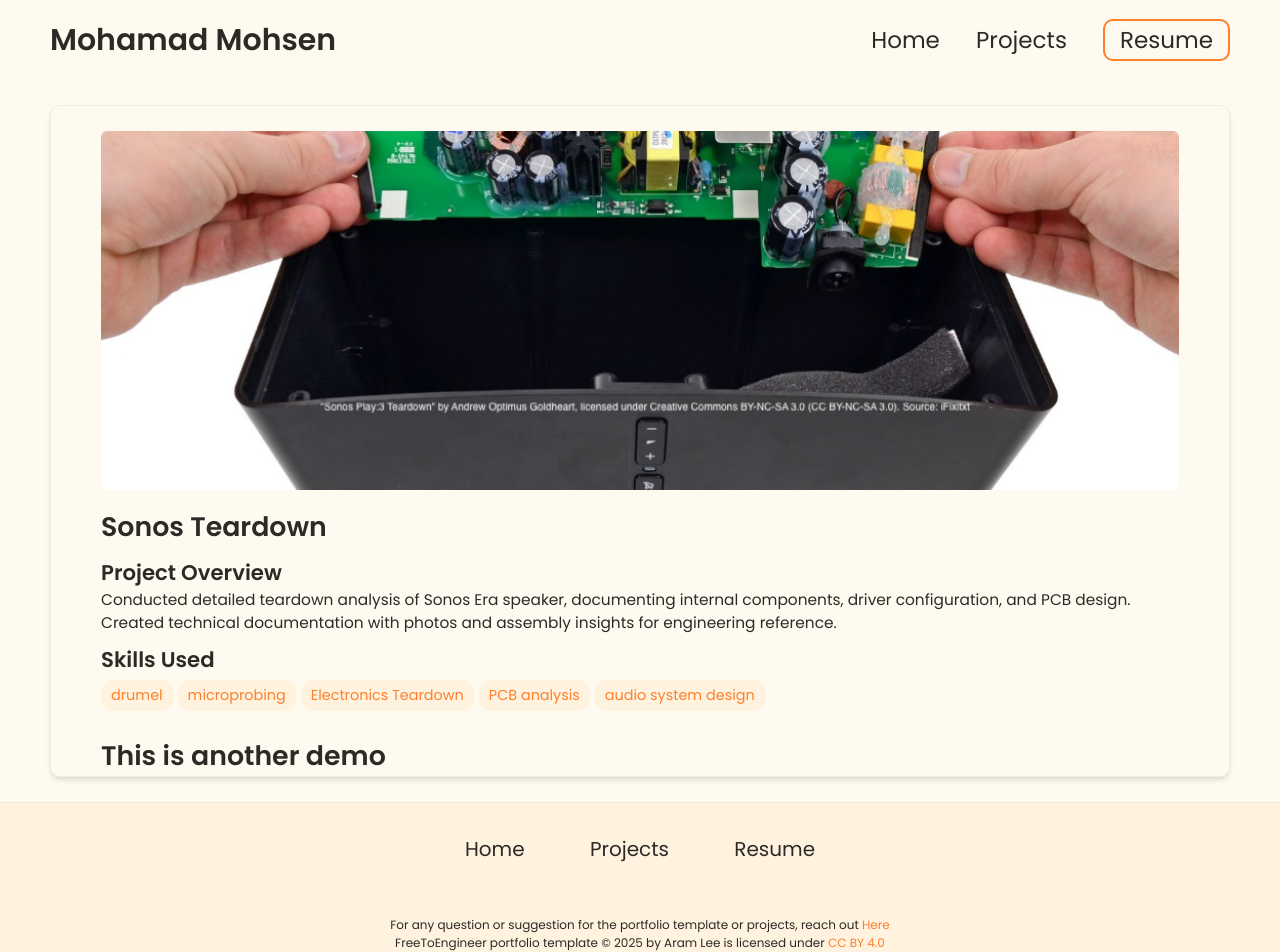
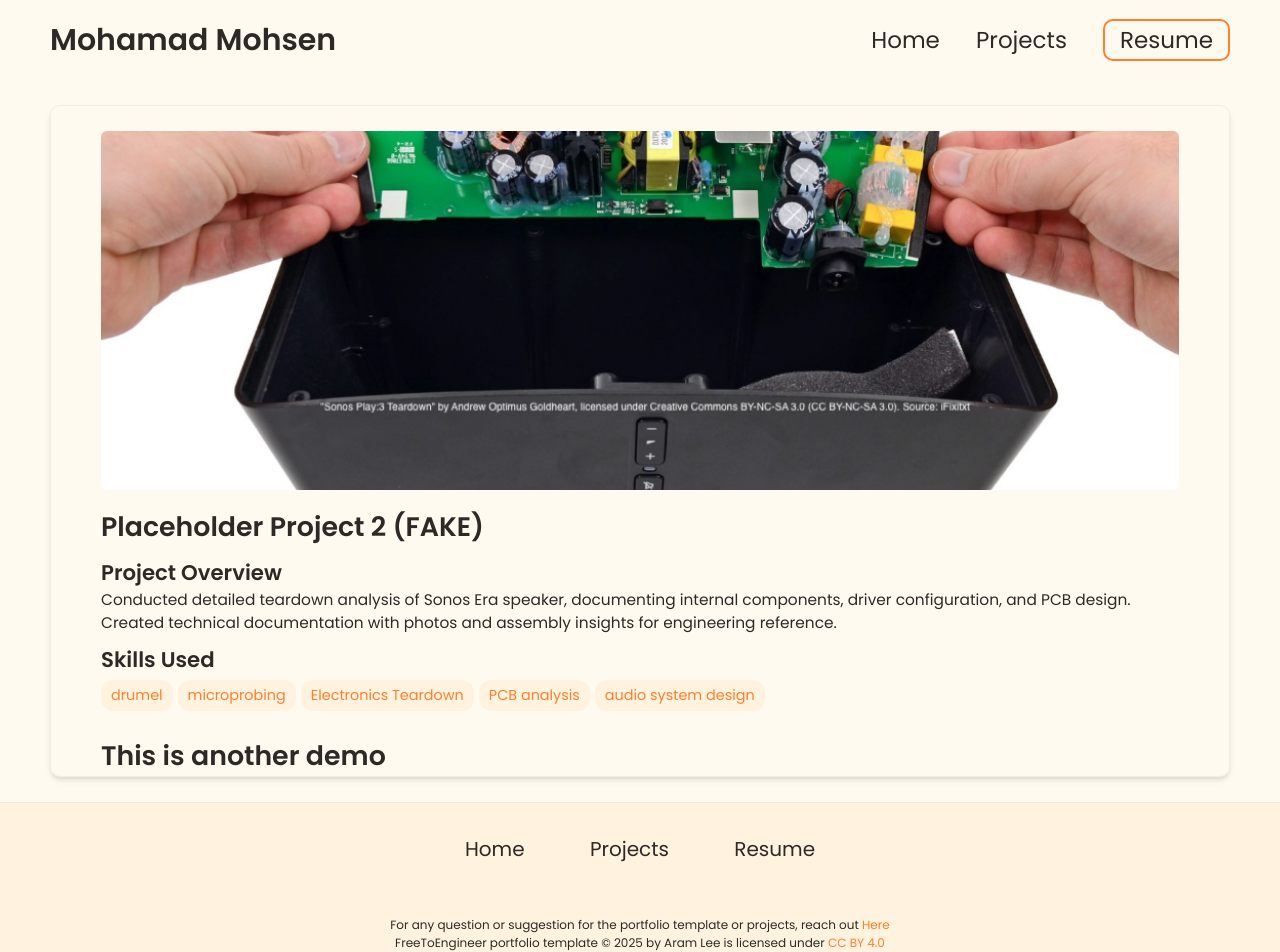
Before and after one commit to mnmohsen/mnmohsen.github.io, a Jekyll site: the page built from _projects/sonos-teardown/index.md, in a window 1280 px wide. Built offline with Jekyll 4.4.1, drawn with Linux system fonts in a browser that asks for light colours.

Commit message:
Update index.md

```diff
--- a/_projects/sonos-teardown/index.md
+++ b/_projects/sonos-teardown/index.md
@@ -1,6 +1,6 @@
 ---
 layout: post
-title: Sonos Teardown
+title: Placeholder Project 2 (FAKE)
 description: Conducted detailed teardown analysis of Sonos Era speaker, documenting internal components, driver configuration, and PCB design. Created technical documentation with photos and assembly insights for engineering reference.
 skills:
   - drumel
```
